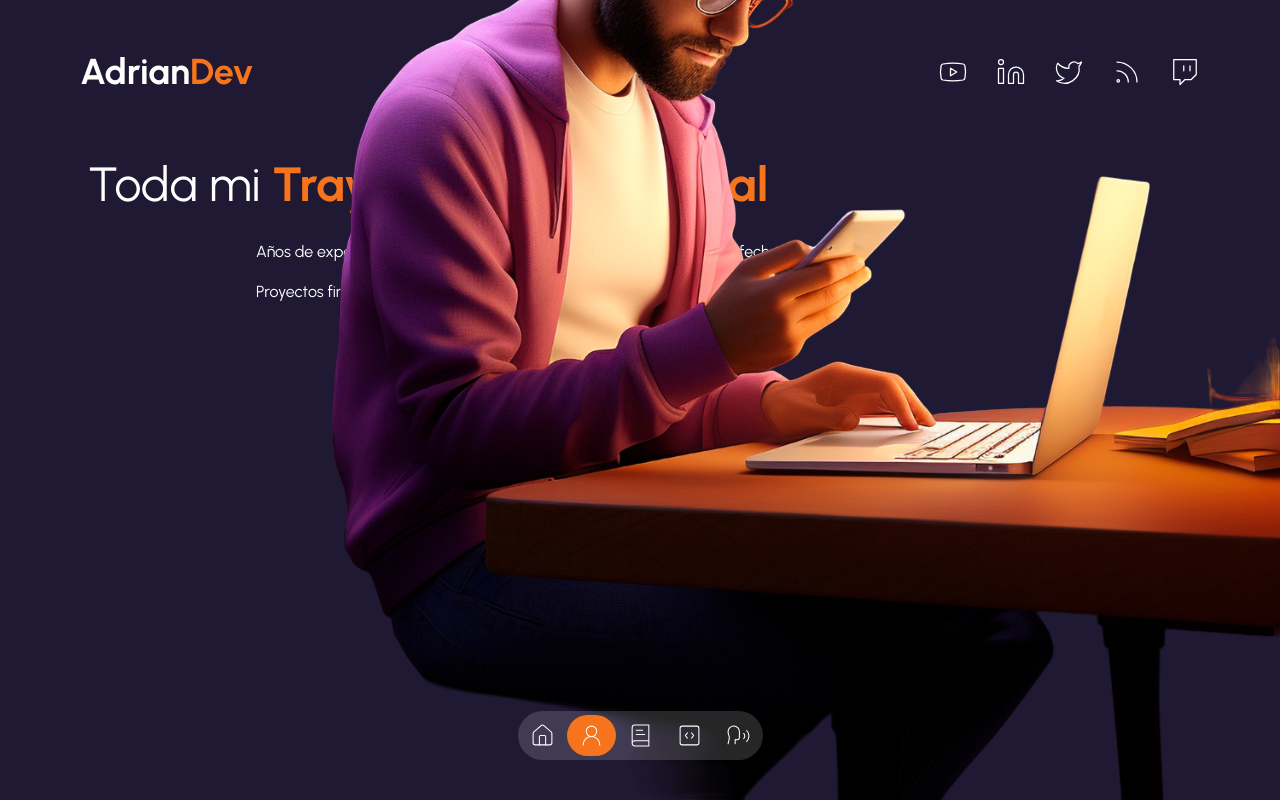
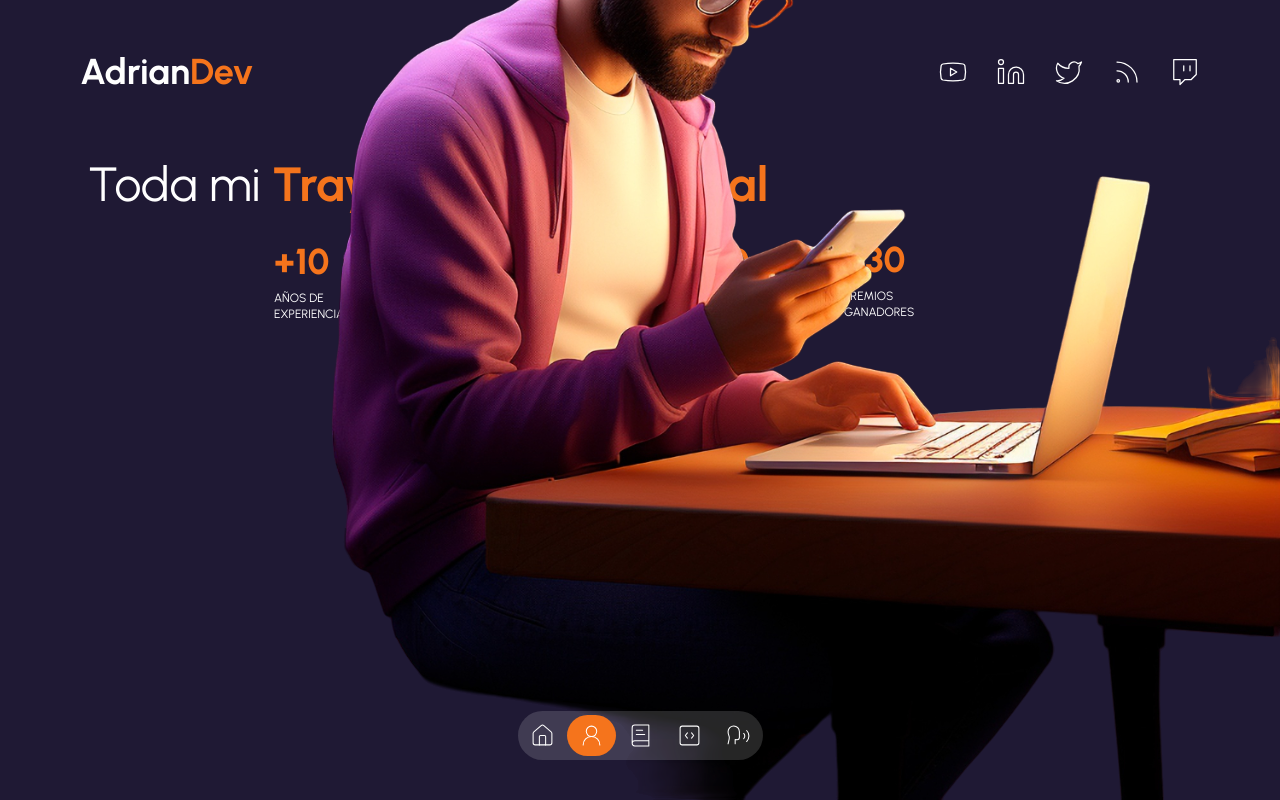
Before and after one commit to Dev-Drian/Portafolio, a Next.js app: page /about-me in a window 1280 px wide. Built offline with nearby package versions, Linux system fonts and the light colour scheme.

Commit message:
timeline

```diff
--- a/components/counter-services.tsx
+++ b/components/counter-services.tsx
@@ -1,17 +1,35 @@
+"use client";
+
+import CountUp from "react-countup";
+
 import { dataCounter } from "@/data";
-import CountUp from "react-countup/build/CountUp";
 
 const CounterServices = () => {
-    return (
-        <div className="grid justify-between max-w-3xl grid-cols-2 gap-3
-         mx-auto my-8 md:grid-cols.4 md:gap-4">
-            {dataCounter.map(({id,endCounter,text,lineRight,lineRightMobile}) => (
-                <div key={id} className={`${lineRight} && 'ltr'`}>
-                    <p>{text}</p>
-                </div>
-            ))}
-        </div>
-     );
-}
+  return (
+    <div
+      className="grid justify-between max-w-3xl grid-cols-2 gap-3
+         mx-auto my-8 md:grid-cols-4 md:gap-4"
+    >
+      {dataCounter.map(
+        ({ id, endCounter, text, lineRight, lineRightMobile }) => (
+          <div key={id} className={`${lineRight && "ltr"}`}>
+            <div
+              className={`${
+                lineRight &&
+                "px-4 border-2 border-transparent md:border-e-gray-100"
+              } ${lineRightMobile && 'border-e-gray-100'}
+                `}
+            >
+              <p className="flex mb-2 text-2xl font-extrabold md:text-4xl md:text-secondary">
+                + <CountUp end={endCounter} start={0} duration={5} />{" "}
+              </p>
+              <p className="text-xs uppercase max-w-[100px]">{text}</p>
+            </div>
+          </div>
+        )
+      )}
+    </div>
+  );
+};
 
-export default CounterServices ;
+export default CounterServices;
--- /dev/null
+++ b/components/timeline.tsx
@@ -0,0 +1,9 @@
+const TimeLine = () => {
+    return (
+        <div>
+            <h1>TimeLine</h1>
+        </div>
+    );
+}
+
+export default TimeLine;
```
